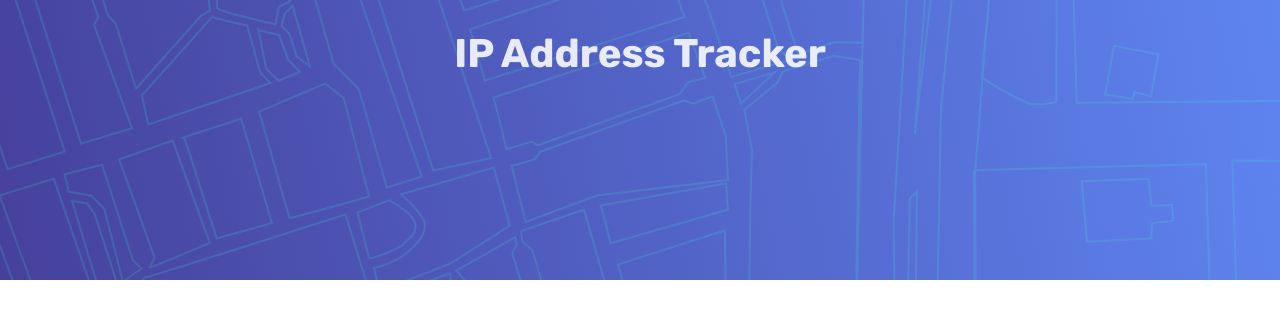
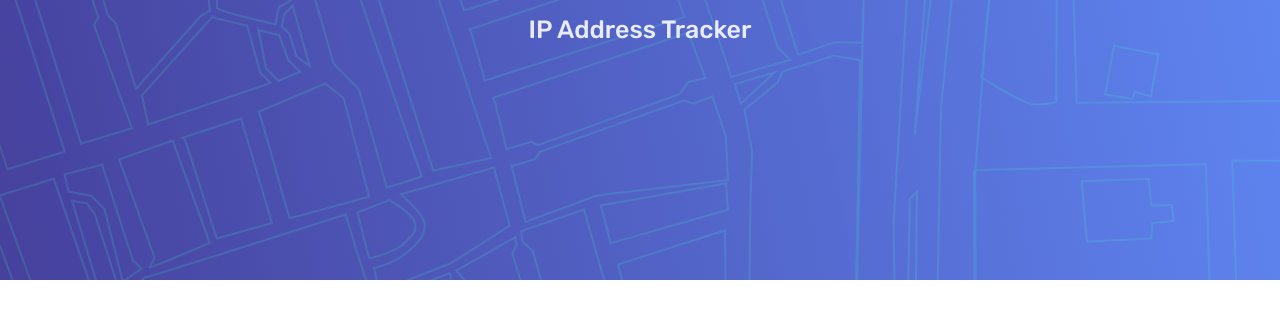
Before and after one commit to marcelogaritaf/IP-Address-Tracker, a React (Vite) app: page / in a window 1280 px wide. Shown: the top 318 px of the page. Built offline with nearby package versions, Linux system fonts and the light colour scheme.

Commit message:
bit changes

```diff
--- a/src/components/title/titleCSS.css
+++ b/src/components/title/titleCSS.css
@@ -10,14 +10,17 @@ h1{
     padding-top: 30px;
     padding-bottom: 50%;
     font-size: 25px;
+    font-weight: 500;
+
 }
-@media screen and (min-width: 750px) {
+@media screen and (min-width: 535px) {
     .background-title{
         background-image: url('../../assets/pattern-bg-desktop.png');
         background-size: auto;
         background-position: top;
     }
     h1{
-        font-size: 40px;
+        padding-top: 15px;
+        padding-bottom:20%;
     }
 }
--- a/src/index.css
+++ b/src/index.css
@@ -1,6 +1,6 @@
 :root {
   font-family: "Rubik", sans-serif;
-  font-weight: 400,500,700;
+  font-weight: 400;
   font-size: 18px;
   color: rgba(255, 255, 255, 0.87);
 }
```
